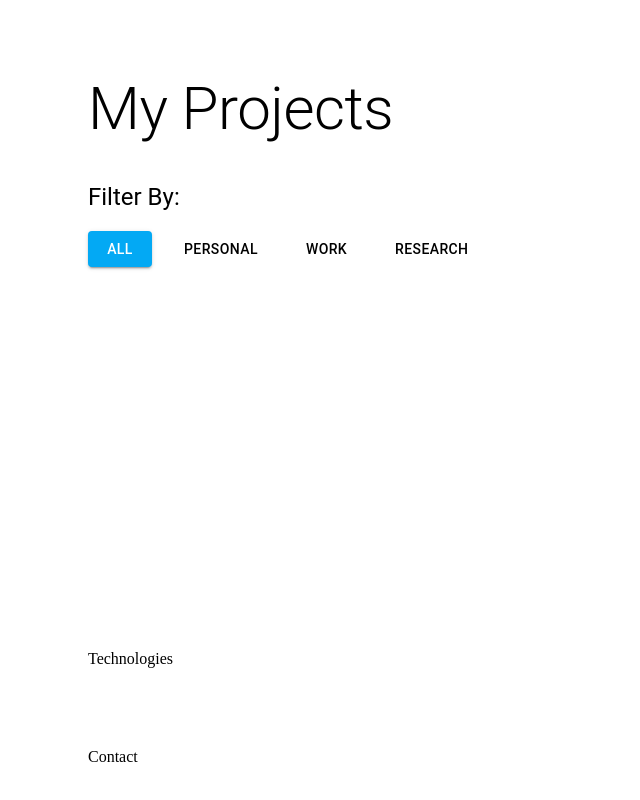
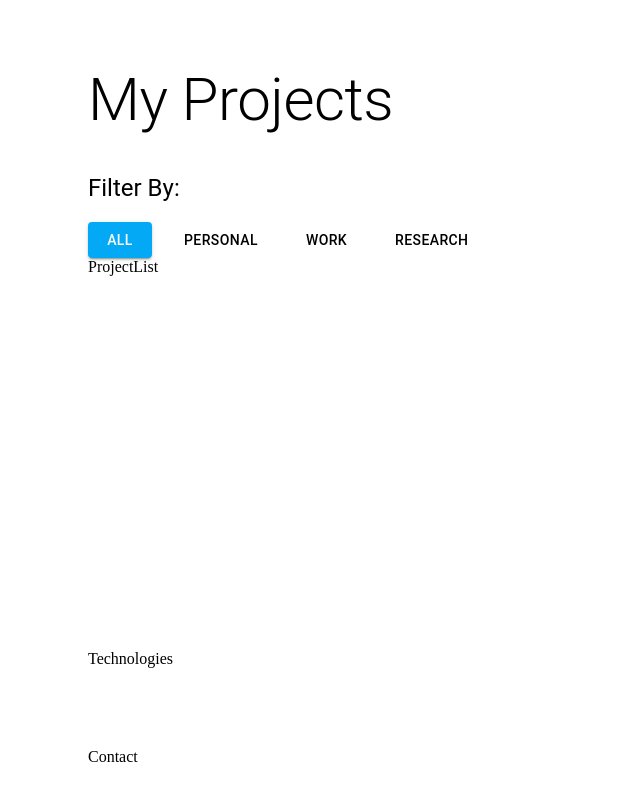
Before and after one commit to couvq/Portfolio-Site-V.2, a React (Create React App) app in the folder portfolio-site-v2/: page / in a window 1280 px wide. Shown: the part 2270-3070 px from the top of the page, without its empty margins (0-640 px from the left). Built offline with nearby package versions, Linux system fonts and the light colour scheme.

Commit message:
added template for projectList Component, probably the most complex component of the entire project

```diff
--- /dev/null
+++ b/portfolio-site-v2/src/components/Projects/ProjectList.js
@@ -0,0 +1,12 @@
+// this component is responsible for rendering our project cards dynamically in a responsive grid layout
+import React from 'react';
+
+const ProjectList = () => {
+
+
+  return (
+    <div>ProjectList</div>
+  );
+}
+
+export default ProjectList;
--- a/portfolio-site-v2/src/components/Projects/Projects.js
+++ b/portfolio-site-v2/src/components/Projects/Projects.js
@@ -2,6 +2,8 @@ import { Button, Stack, Typography } from "@mui/material";
 import React from "react";
 
 import { useState, useEffect } from "react";
+
+import ProjectList from "./ProjectList";
 
 const data = {
   En: ["My Projects", "Filter By:", "All", "Personal", "Work", "Research"],
@@ -103,7 +105,7 @@ const Projects = ({ language }) => {
           {nonProjectCardText[5]}
         </Button>
       </Stack>
-      {/* TODO: This is where our project cards will be rendered*/}
+      <ProjectList />
     </div>
   );
 };
```
